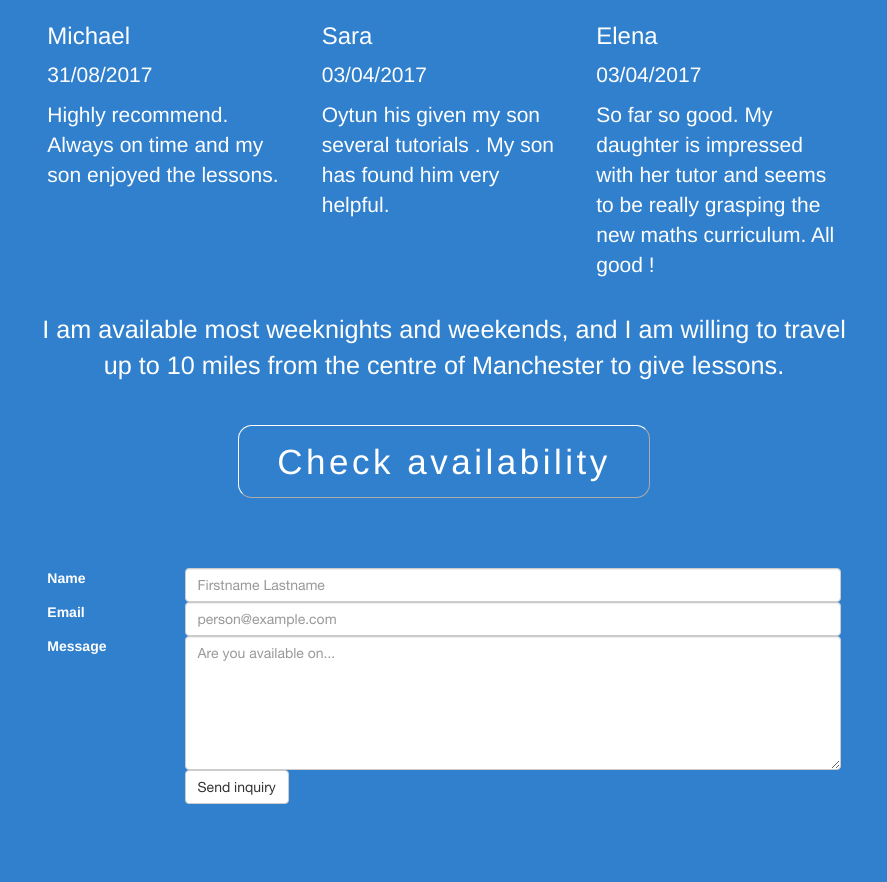
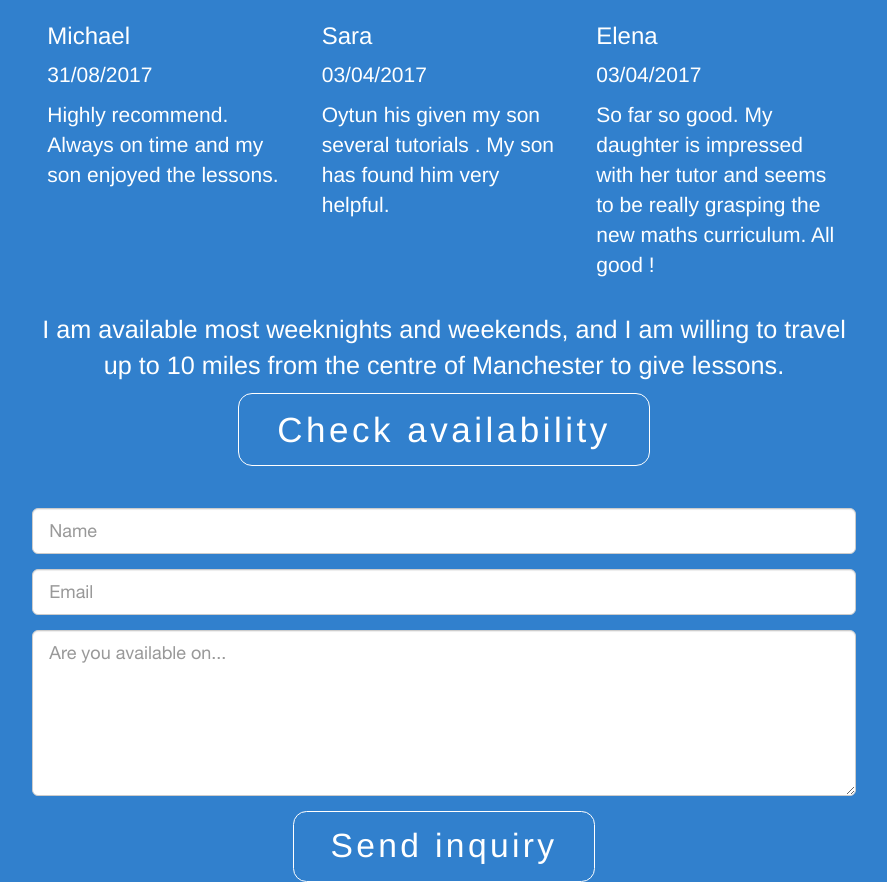
Before and after one commit to Kayra/Oytun-Tutoring, a website: page index.html in a window 1280 px wide. Shown: the part 1413-2295 px from the top of the page, without its empty margins (196-1083 px from the left). Before the commit the page ends 2217 px from the top, so only its background shows below. Drawn offline with nearby package versions, Linux system fonts and the light colour scheme; files whose address does not match are found by name.

Commit message:
Updated styles

```diff
--- a/index.html
+++ b/index.html
@@ -28,7 +28,7 @@
                 <h2>Oxford Educated Maths Tutor</h2>
             </section>
 
-            <section class="availability">
+            <section class="center-button">
                 <button class="avail">Check availability</button>
             </section>
 
@@ -72,7 +72,7 @@
 
                 <p>I am available most weeknights and weekends, and I am willing to travel up to 10 miles from the centre of Manchester to give lessons.</p>
 
-                <section class="availability">
+                <section class="center-button">
                     <button class="avail">Check availability</button>
                 </section>
             </section>
@@ -82,40 +82,24 @@
                 <form action="https://formspree.io/Oytuni@icloud.com" method="POST">
 
                     <div class="form-group">
-                        <label for="inputName" class="col-sm-2 control-label">Name</label>
-                        <div class="col-sm-10">
-                            <input type="text" name="name" class="form-control" id="inputName" placeholder="Firstname Lastname">
-                        </div>
+                        <input type="text" name="name" class="form-control input-lg" id="inputName" placeholder="Name">
                     </div>
 
                     <div class="form-group">
-
-                        <label for="inputEmail" class="col-sm-2 control-label">Email</label>
-                        <div class="col-sm-10">
-                            <input type="email" name="_replyto" class="form-control" id="inputEmail" placeholder="person@example.com">
-                        </div>
-
+                        <input type="email" name="_replyto" class="form-control input-lg" id="inputEmail" placeholder="Email">
                     </div>
 
                     <div class="form-group">
-
-                        <label for="inputMessage" class="col-sm-2 control-label">Message</label>
-                        <div class="col-sm-10">
-
-                            <textarea type="text"
-                                  rows="6"
-                                  name="message"
-                                  class="form-control"
-                                  id="inputMessage"
-                                  placeholder="Are you available on..."></textarea>
-                        </div>
-
+                        <textarea type="text"
+                              rows="6"
+                              name="message"
+                              class="form-control input-lg"
+                              id="inputMessage"
+                              placeholder="Are you available on..."></textarea>
                     </div>
 
-                    <div class="form-group">
-                        <div class="col-sm-offset-2 col-sm-10">
-                            <button type="submit" class="btn btn-default">Send inquiry</button>
-                        </div>
+                    <div class="center-button">
+                        <button type="submit">Send inquiry</button>
                     </div>
 
                 </form>
--- a/styles/sass/styles.sass
+++ b/styles/sass/styles.sass
@@ -22,22 +22,27 @@ h2
     font-size: 3em
     text-align: center
 
-.availability
+.center-button
     text-align: center
 
-button.avail
+button
     background-color: #3180CD
     color: white
 
     border-color: white
     border-width: 0.03em
     border-radius: 0.4em
+    border-style: solid
     padding: 0.3em 1.1em
 
     font-family: "Helvetica Neue", sans-serif
     letter-spacing: 0.1em
     font-size: 2.5em
     font-weight: 100
+
+.contact-form button
+    font-size: 2em
+    text-align: center
 
 p
     font-family: "Helvetica Neue", sans-serif
@@ -49,7 +54,6 @@ p
     text-align: left
     font-size: 1.5em
 
-
 .header
     margin-top: 15em
     margin-bottom: 10em
@@ -60,6 +64,9 @@ p
 
     p
         margin: 1em 0
+
+.contact-form
+    font-size: 1.2em
 
 .availability-footer
     margin-top: 27em
```
Also changed, not shown: styles/css/styles.css, 1 other file.
